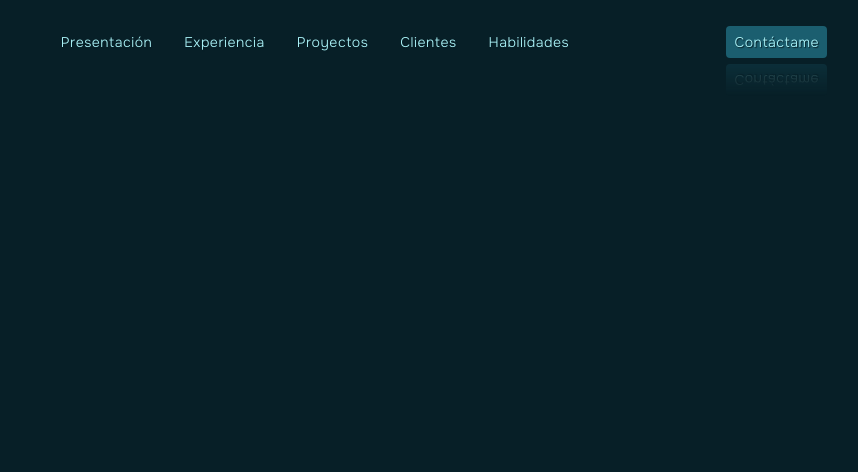
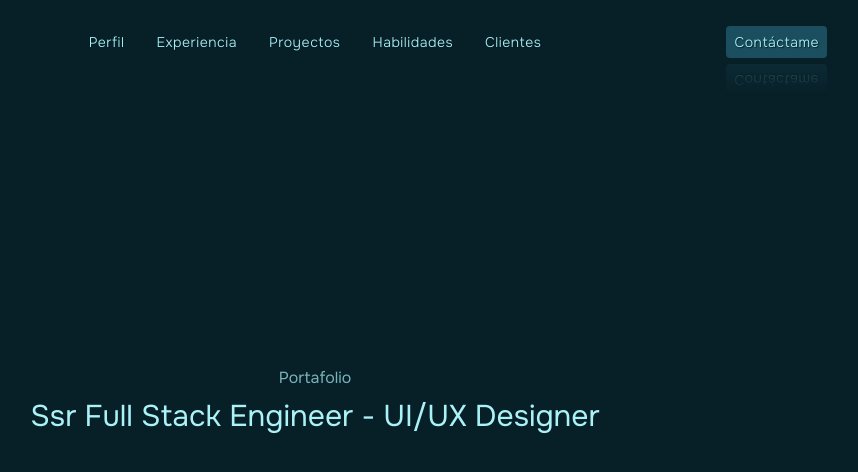
Before and after one commit to DyanDeveloper/portfolio, a React (Vite) app: page / in a window 1280 px wide. Shown: the top 472 px of the page, without its empty margins (325-1183 px from the left). Built offline with nearby package versions, Linux system fonts and the light colour scheme.

Commit message:
Features

```diff
--- a/src/assets/styles/general.scss
+++ b/src/assets/styles/general.scss
@@ -35,7 +35,6 @@
     -moz-osx-font-smoothing: grayscale;
 }
 body{
-    min-height: 200vh;
     background: rgb(7, 31, 39);
 }
 section{
--- a/src/components/Header/Header.jsx
+++ b/src/components/Header/Header.jsx
@@ -28,7 +28,9 @@ const Header = () => {
   return (
     <>
       <header id="header" className={`header ${headerActive ? "active" : ""}`}>
-        <Navbar />
+        <div className="w-full max-w-5xl flex items-center justify-center text-center">
+          <Navbar />
+        </div>
       </header>
     </>
   )
--- a/src/components/Header/Header.scss
+++ b/src/components/Header/Header.scss
@@ -17,4 +17,5 @@
     height: 128px;
     backdrop-filter: blur(5px);
     background-color: rgba(7, 31, 39, 0.25);
+    box-shadow: 0px 0px 12px rgb(7 31 39 / 75%);
 }
--- a/src/components/Navbar/Navbar.jsx
+++ b/src/components/Navbar/Navbar.jsx
@@ -6,7 +6,7 @@ const Navbar = () => {
     {
       ID: "1",
       path: "/",
-      name: "Presentación"
+      name: "Perfil"
     },
     {
       ID: "2",
@@ -20,13 +20,13 @@ const Navbar = () => {
     },
     {
       ID: "4",
-      path: "/clientes",
-      name: "Clientes"
+      path: "/habilidades",
+      name: "Habilidades"
     },
     {
       ID: "5",
-      path: "/habilidades",
-      name: "Habilidades"
+      path: "/clientes",
+      name: "Clientes"
     },
     {
       ID: "6",
--- a/src/components/Navbar/Navbar.scss
+++ b/src/components/Navbar/Navbar.scss
@@ -26,14 +26,14 @@
 }
 .nav-item.contact-cta{
     outline: 1px solid transparent;
-    background-color: var(--primary-800);
+    background-color: var(--primary-900);
     position: absolute;
     right: 0;
     -webkit-box-reflect: below 6px linear-gradient(transparent, rgba(0, 0, 0, 0.25));
 }
 .nav-item.contact-cta:hover{
-    background-color: var(--primary-900);
-    outline-color: var(--primary-900);
+    background-color: var(--primary-800);
+    outline-color: var(--primary-800);
 }
 .nav-item.contact-cta:hover .nav-path{
     opacity: 1;
--- /dev/null
+++ b/src/components/Titles/Title.jsx
@@ -0,0 +1,12 @@
+import React from "react";
+
+// Titles
+const TitleH1 = ({ title }) => <h1 className="w-full text-center text-primary-200 text-3xl">{title}</h1>;
+// Subtitles
+const SubtitleH2 = ({ title }) => <h2 className="max-w-fit text-primary-200">{title}</h2>;
+const SubtitleH3 = ({ title }) => <h3 className="max-w-fit text-primary-200 opacity-70">{title}</h3>;
+const SubtitleH4 = ({ title }) => <h4 className="max-w-fit text-primary-200 opacity-70">{title}</h4>;
+// Paragraphs
+const ParagraphP = ({ title }) => <p className="max-w-lg text-primary-200 opacity-60">{title}</p>
+
+export { TitleH1, SubtitleH2, SubtitleH3, SubtitleH4, ParagraphP };
--- a/src/components/index.jsx
+++ b/src/components/index.jsx
@@ -1,3 +1,6 @@
+// Organism Components
 export { default as Navbar } from './Navbar/Navbar';
 export { default as Header } from './Header/Header';
 export { default as Footer } from './Footer/Footer';
+// Atoms Components
+export { TitleH1, SubtitleH2, SubtitleH3, SubtitleH4, ParagraphP } from './Titles/Title';
--- a/src/pages/Home/Home.jsx
+++ b/src/pages/Home/Home.jsx
@@ -1,12 +1,14 @@
 import React from "react";
 import "./Home.scss";
+import { TitleH1, SubtitleH2, SubtitleH3, SubtitleH4, ParagraphP } from "@/components";
 
 const Home = () => {
   return (
     <>
       <section id="welcomeSection" className="section-home">
-        <div className="w-full max-w-5xl flex flex-col items-center justify-center text-center">
-
+        <div className="w-full max-w-5xl flex flex-col items-center justify-center text-center gap-2 min-h-dvh">
+          <SubtitleH4 title="Portafolio" />
+          <TitleH1 title="Ssr Full Stack Engineer - UI/UX Designer" />
         </div>
       </section>
     </>
--- a/tailwind.config.js
+++ b/tailwind.config.js
@@ -23,6 +23,19 @@ export default {
           "800": "#1B5E6F",
           "900": "#1B4E5E",
           "950": "#071F27",
+        },
+        "secondary": {
+          "50": "#FFFFFF",
+          "100": "#EFEFEF",
+          "200": "#DCDCDC",
+          "300": "#BDBDBD",
+          "400": "#989898",
+          "500": "#7C7C7C",
+          "600": "#656565",
+          "700": "#525252",
+          "800": "#464646",
+          "900": "#3D3D3D",
+          "950": "#292929",
         }
       }
     },
```
Lines whose indentation alone changed are shown as unchanged.
